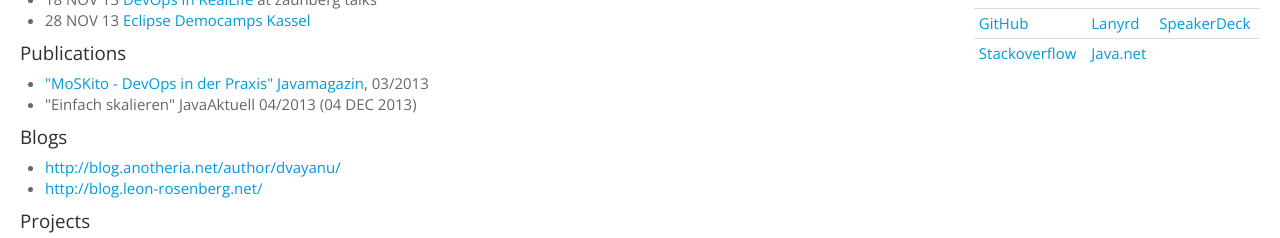
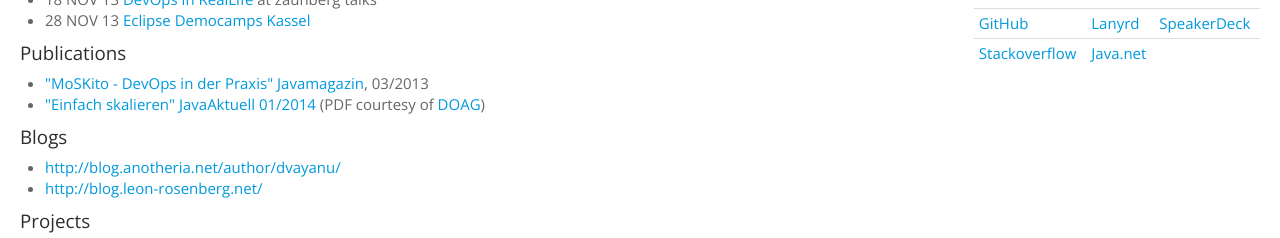
Before and after one commit to dvayanu/leon-rosenberg.net, a plain HTML site: page index.html in a window 1280 px wide. Shown: the part 530-768 px from the top of the page. Drawn offline with nearby package versions, Linux system fonts and the light colour scheme.

Commit message:
added PDF from java aktuell aticle

```diff
--- a/index.html
+++ b/index.html
@@ -57,7 +57,7 @@
 		<h4>Publications</h4>
 		<ul>
 			<li><a target="_blank" href="JM_3_13_MoSKito.pdf" title="Download MoSKito Article as PDF">"MoSKito - DevOps in der Praxis"</a> <a target="_blank" href="http://jaxenter.de/artikel/JavaMonitoringmitMoSKito">Javamagazin</a>, 03/2013</li>
-			<li>"Einfach skalieren" JavaAktuell 04/2013 (04 DEC 2013) </li>
+			<li><a target="_blank" href="01-2014-Java_aktuell_Sonderdruck_Leon_Rosenberg-Einfach_skalieren.pdf">"Einfach skalieren" JavaAktuell 01/2014</a> (PDF courtesy of <a href="www.doag.org" target="_blank">DOAG</a>)</li>
 		</ul>
 		<h4>Blogs</h4>
 		<ul>
```
Also changed, not shown: 1 other file.
